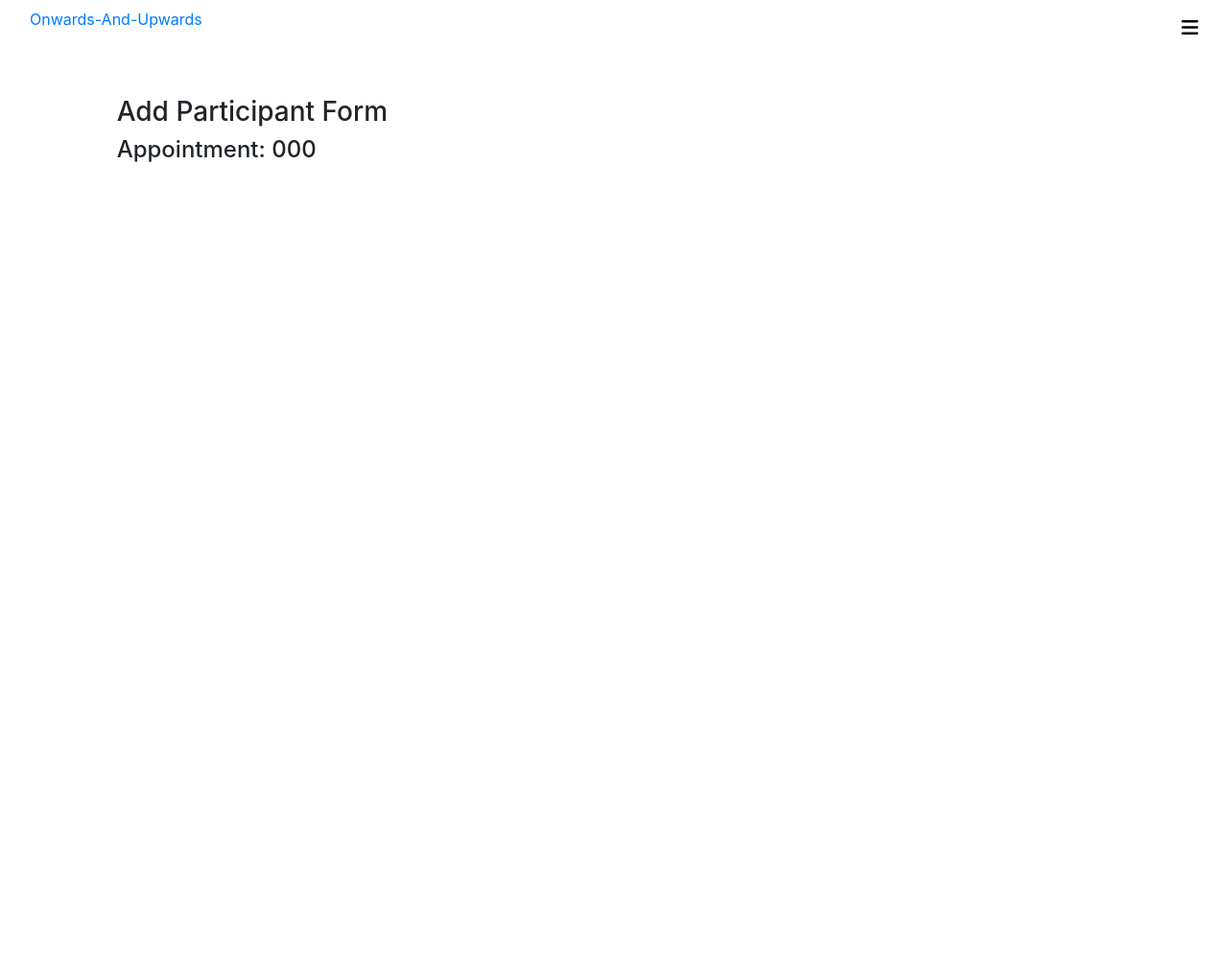
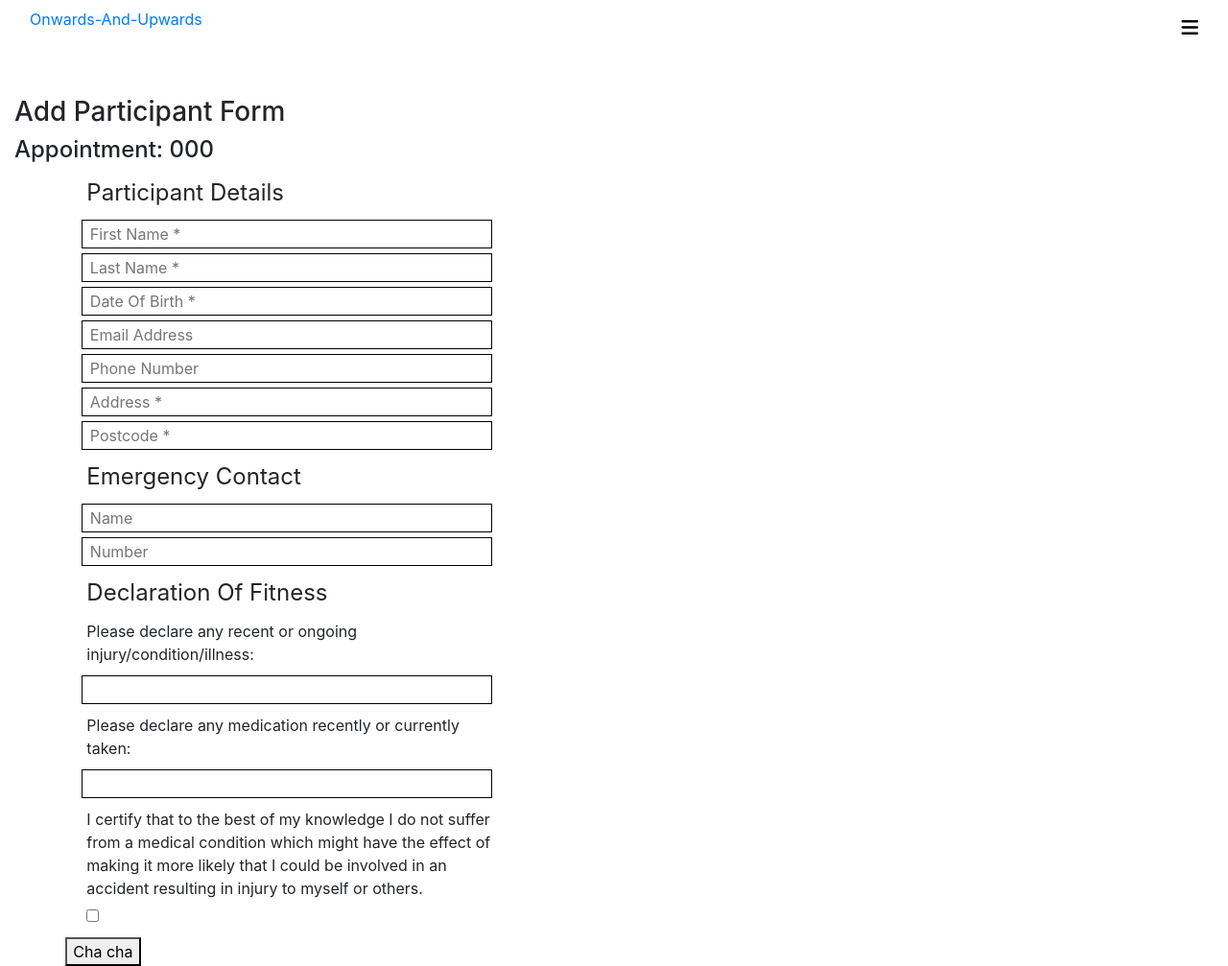
Before and after one commit to Lindsaykerr1994/Onwards-And-Upwards-Backend, a Django app: page /risk_forms/add/000 in a window 1280 px wide. Shown: the whole page at 96% size. Before the commit the page ends 169 px from the top, so only its background shows below. Run offline with Django 3.2, Linux system fonts and the light colour scheme; tables that the repository leaves empty hold one stand-in row (values such as "Sample post"); some libraries are stand-ins or nearby versions.

Commit message:
Completed structure of risk ack. forms

```diff
--- a/riskforms/forms.py
+++ b/riskforms/forms.py
@@ -15,6 +15,8 @@ class ParticipantForm(forms.ModelForm):
             'first_name': 'First Name',
             'last_name': 'Last Name',
             'date_of_birth': 'Date Of Birth',
+            'email_address': 'Email Address',
+            'phone_number': 'Phone Number',
             'address_line': 'Address',
             'postcode': 'Post Code',
             'emergency_contact_name': 'Name',
--- a/riskforms/models.py
+++ b/riskforms/models.py
@@ -14,6 +14,8 @@ class Participant(models.Model):
     first_name = models.CharField(max_length=32, null=False, blank=False)
     last_name = models.CharField(max_length=32, null=False, blank=False)
     date_of_birth = models.DateField()
+    email_address = models.EmailField(max_length=254, null=True, blank=True)
+    phone_number = models.CharField(max_length=15, null=True, blank=True)
     address_line = models.CharField(max_length=254, null=False, blank=False)
     postcode = models.CharField(max_length=10, null=False, blank=False)
     emergency_contact_name = models.CharField(max_length=64, null=False,
--- a/riskforms/templates/riskforms/add_form.html
+++ b/riskforms/templates/riskforms/add_form.html
@@ -1,18 +1,108 @@
 {% extends 'base.html' %}
 {% load static %}
+
+{% block extra_css %}
+    <link rel="stylesheet" href="{% static 'css/forms.css' %}">
+    <link rel="stylesheet" href="{% static 'css/modal.css' %}">
+{% endblock %}
 
 {% block content %}
     <div class="body-container container-fluid">
         <div class="row">
-            <div class="col-10 mx-auto">
+            <div class="col mx-auto">
                 <h3>Add Participant Form</h3>
                 <h4>Appointment: {{ appointment.appointment_number }}</h4>
             </div>
         </div>
         <div class="row">
             <div class="col-11 mx-auto">
-
+                <form method="POST" class="onwards-form" id="ra-form" action="{% url 'add_part_form' appointment.appointment_number %}">
+                    {% csrf_token %}
+                    <fieldset>
+                        <legend>Participant Details</legend>
+                        <input type="text" name="first_name"
+                        placeholder="First Name *" required>
+                        <input type="text" name="last_name"
+                        placeholder="Last Name *" required>
+                        <input type="text" name="date_of_birth"
+                        placeholder="Date Of Birth *" required>
+                        <input type="email" name="email_address"
+                        placeholder="Email Address">
+                        <input type="text" name="phone_number"
+                        placeholder="Phone Number">
+                        <input type="text" name="address_line"
+                        placeholder="Address *" required>
+                        <input type="text" name="postcode" placeholder="Postcode *" required>
+                    </fieldset>
+                    <fieldset>
+                        <legend>Emergency Contact</legend>
+                        <input type="text" name="emergency-contact-name" placeholder="Name">
+                        <input type="text" name="emergency-contact-number" placeholder="Number">
+                    </fieldset>
+                    <fieldset>
+                        <legend>Declaration Of Fitness</legend>
+                        <label for="dec_illness">
+                            Please declare any recent or ongoing injury/condition/illness:
+                        </label>
+                        <input type="text" name="dec_illness">
+                        <label for="dec_medication">
+                            Please declare any medication recently or currently taken:
+                        </label>
+                        <input type="text" name="dec_medication">
+                        <label for="dec_abs_cond">
+                            I certify that to the best of my knowledge I do not suffer from a medical condition which might have the effect of making it more likely that I could be involved in an accident resulting in injury to myself or others.
+                        </label>
+                        <input type="checkbox" name="dec_abs_cond">
+                    </fieldset>
+                    <fieldset>
+                        <input type="hidden" name="acknowledgement_of_risk">
+                        <input type="hidden" name="signed_by" id="signed_by">
+                        <input type="hidden" name="date_signed" id="date_signed">
+                    </fieldset>
+                </form>
+                    <button id="submit-btn">Cha cha</button>
             </div>
         </div>
     </div>
+    <div class="modal" id="signature-modal">
+        <p class="small">I hereby acknowledge and agree that the activities supervised by Onwards And Upwards and its associates have inherent risks. I have full knowledge of the nature and extent of all risks associated with these activities. I understand that failure to exercise due care and to follow guidance and instructions whilst on session may result in my injury or death.</p>
+        <input type="checkbox" name="ack_checkbox">
+        <label for="signing_input">
+            PARTICIPANT’S SIGNATURE:
+            <span class="small">(or legal guardian if under 18)</span>
+        </label>
+        <input type="text" name="signing_input">
+        <label for="date_input">
+            DATE:
+        </label>
+        <input type="text" name="date_input">
+        <p id="error-message"> </p>
+        <button id="cancel-btn">Cancel <i class="far fa-window-close"></i></button>
+        <button id="confirm-btn">Confirm <i class="far fa-check-square"></i></button>
+
+    </div>
 {% endblock %}
+
+{% block postloadjs %}
+    {{ block.super }}
+    <script type="text/javascript">
+        $("#submit-btn").click(function(event){
+            var modal = document.getElementById("signature-modal");
+            modal.style.display = "block";
+            $("#confirm-btn").click(function(){
+                var signName = $("input[name='signing_input']").val();
+                var signDate = $("input[name='date_input']").val();
+                if(signName.length > 0 && signDate.length > 0){
+                    $("#signed_by").val(signName);
+                    $("#date_signed").val(signDate);
+                    console.log("all g, submitting")
+                    $("#ra-form").submit();
+                }
+                $("#error-message").text("Please ensure the form is valid");
+            })
+            $("#cancel-btn").click(function(){
+                modal.style.display = "none";
+            })
+        })
+    </script>
+{% endblock %}
--- a/riskforms/views.py
+++ b/riskforms/views.py
@@ -1,4 +1,7 @@
+import io
 from django.shortcuts import render
+from django.http import FileResponse
+from reportlab.pdfgen import canvas
 from .models import Participant
 from .forms import ParticipantForm
 from appointments.models import Appointment
@@ -15,9 +18,28 @@ def add_participant_form(request, appointment_number):
         print("already sufficient number")
     else:
         print("We can add more forms")
+    if request.method == "POST":
+        print(request.POST)
     partForm = ParticipantForm()
     context = {
         'appointment': appointment,
         'form': partForm,
     }
     return render(request, 'riskforms/add_form.html', context)
+
+
+def create_riskack_form(request, appointment_number):
+    # Create a file-like buffer to receive PDF data.
+    buffer = io.BytesIO()
+    # Create the PDF object, using the buffer as its "file."
+    p = canvas.Canvas(buffer)
+    # Draw things on the PDF. Here's where the PDF generation happens.
+    # See the ReportLab documentation for the full list of functionality.
+    p.drawString(100, 100, "Hello world.")
+    # Close the PDF object cleanly, and we're done.
+    p.showPage()
+    p.save()
+    # FileResponse sets the Content-Disposition header so that browsers
+    # present the option to save the file.
+    buffer.seek(0)
+    return FileResponse(buffer, as_attachment=True, filename='hello.pdf')
--- a/static/css/modal.css
+++ b/static/css/modal.css
@@ -1,7 +1,7 @@
 .modal{
     display: none;
-    position: absolute;
-    top: 50px;
+    position: fixed;
+    top: 100px;
     left: calc(50vw - 200px);
     height: auto;
     width: 400px;
```
Also changed, not shown: checkout/views.py (+0 -20 lines), riskforms/migrations/0002_auto_20210302_1541.py (added).
